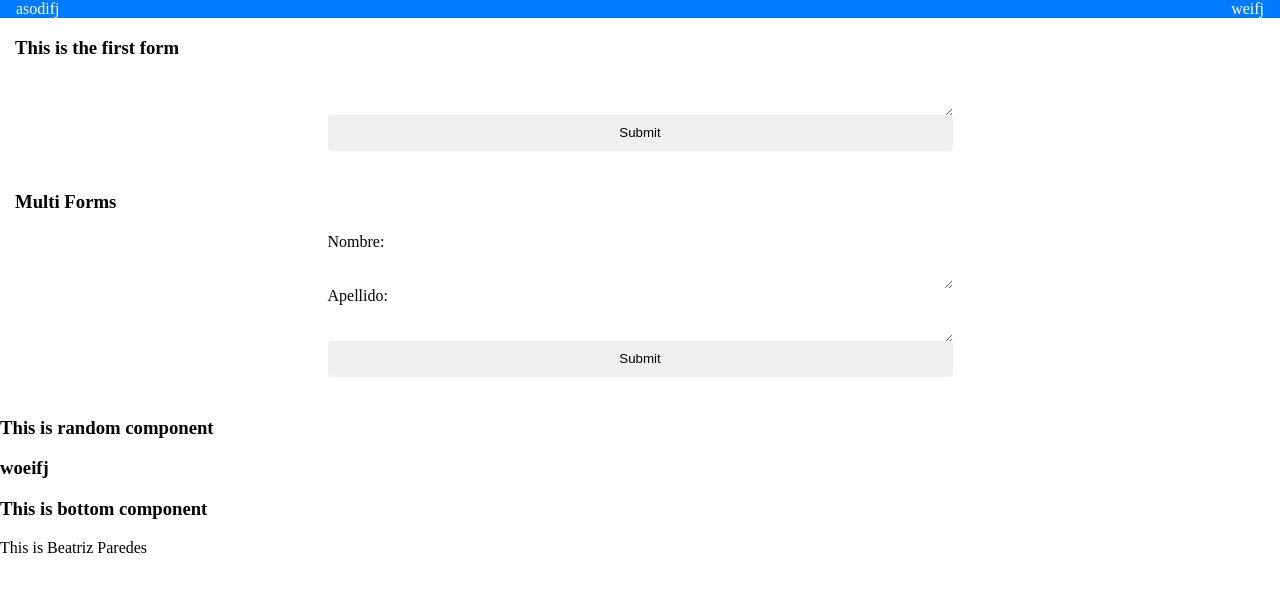
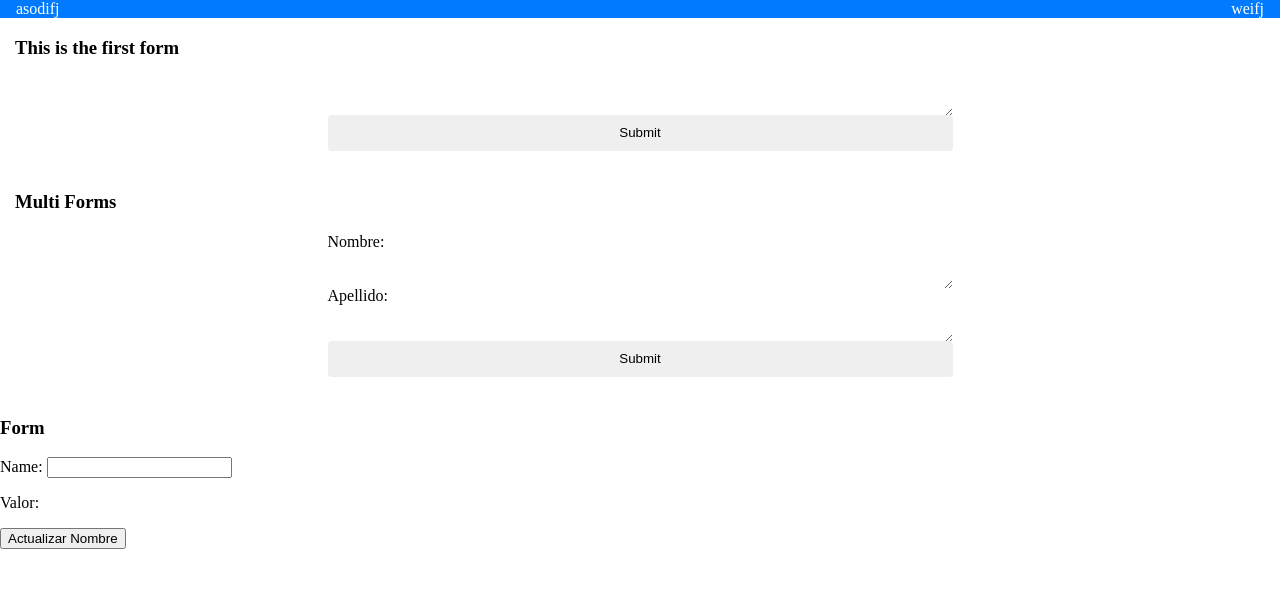
Before and after one commit to Jaguso/angular-basic, an Angular app: page / in a window 1280 px wide. Shown: the top 592 px of the page. Built offline with nearby package versions, Linux system fonts and the light colour scheme.

Commit message:
added single reactive form

```diff
--- a/src/app/app.component.html
+++ b/src/app/app.component.html
@@ -2,6 +2,6 @@
 <app-header></app-header>
 <one-form></one-form>
 <multi-form></multi-form>
-<random></random>
+<!-- <random></random> -->
 <reactive-form></reactive-form>
-<bottom></bottom>
+<!-- <bottom></bottom> -->
--- a/src/app/app.module.ts
+++ b/src/app/app.module.ts
@@ -1,6 +1,7 @@
 import { BrowserModule } from '@angular/platform-browser';
 import { NgModule } from '@angular/core';
 import { FormsModule } from '@angular/forms';
+import { ReactiveFormsModule } from '@angular/forms';
 
 import { AppRoutingModule } from './app-routing.module';
 import { AppComponent } from './app.component';
@@ -30,7 +31,8 @@ import { MaterialModule } from './material.module';
     AppRoutingModule,
     MaterialModule,
     FormsModule,
-    BrowserAnimationsModule
+    BrowserAnimationsModule,
+    ReactiveFormsModule
   ],
   providers: [],
   bootstrap: [AppComponent]
--- a/src/app/reactive-form/reactive-form.component.html
+++ b/src/app/reactive-form/reactive-form.component.html
@@ -1,3 +1,13 @@
 <div>
-    <h3>woeifj</h3>
+  <h3>Form</h3>
+  <label>
+    Name:
+    <input type="text" [formControl]="name">
+  </label>
+  <p>
+    Valor: {{ name.value }}
+  </p>
+  <p>
+    <button (click)="updateName()">Actualizar Nombre</button>
+  </p>
 </div>
--- a/src/app/reactive-form/reactive-form.component.ts
+++ b/src/app/reactive-form/reactive-form.component.ts
@@ -1,8 +1,16 @@
 import { Component } from '@angular/core';
+import { FormControl } from '@angular/forms';
+
 
 @Component({
   selector: 'reactive-form',
   templateUrl: './reactive-form.component.html',
   styleUrls: ['./reactive-form.component.css']
 })
-export class ReactiveFormComponent { }
+export class ReactiveFormComponent {
+  name = new FormControl('');
+
+  updateName() {
+    this.name.setValue('Nancy');
+  }
+}
```
